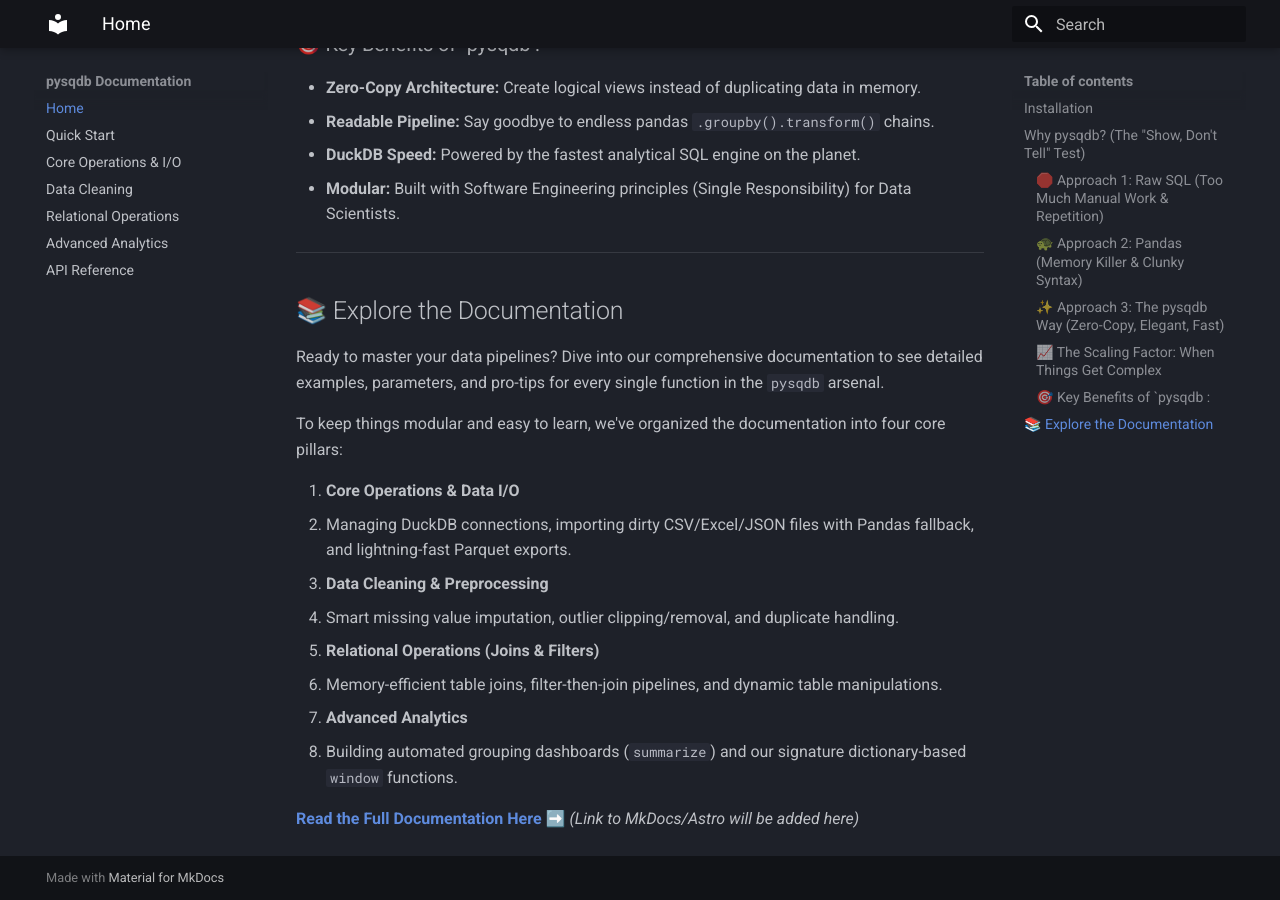
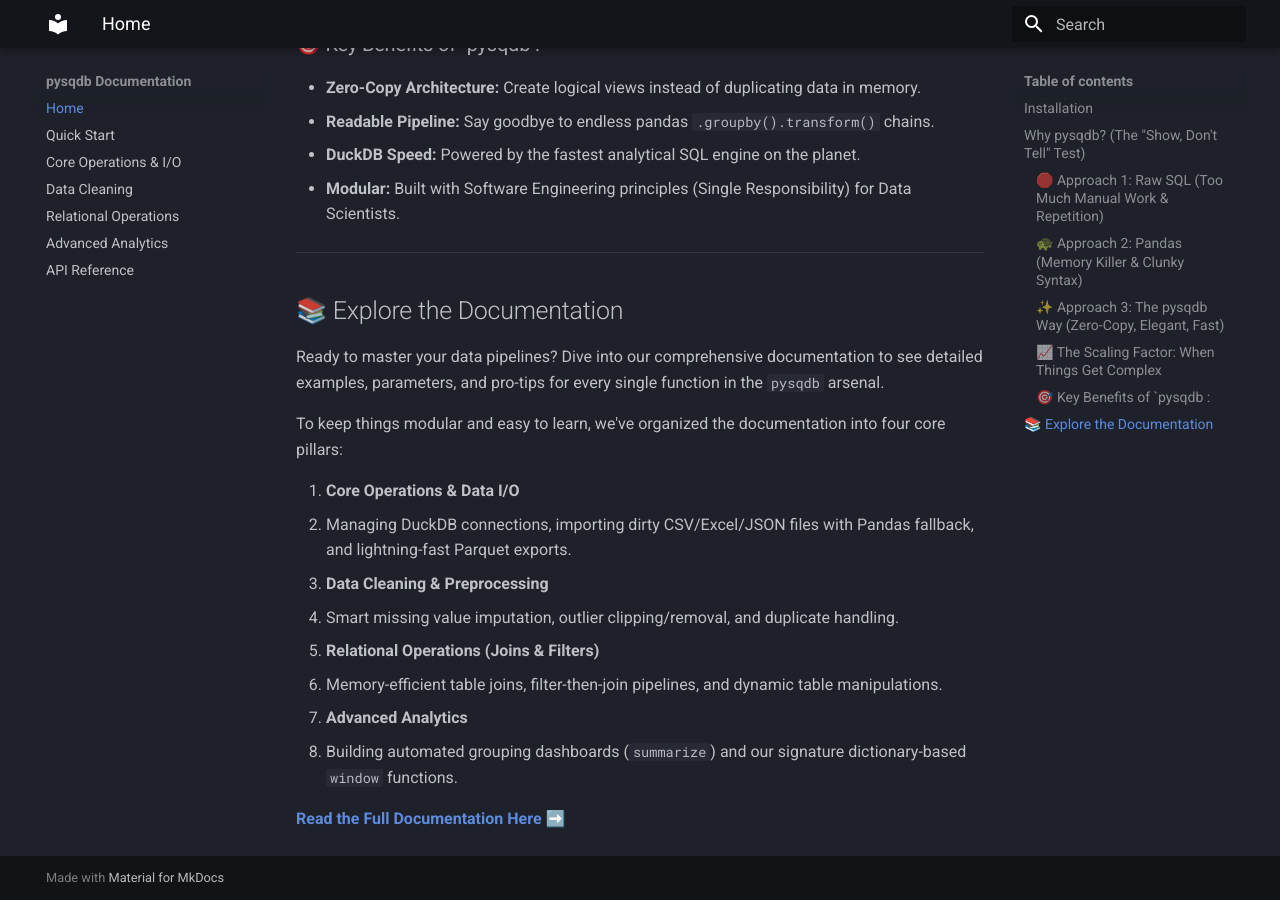
Before and after one commit to vasif-asadov1/pysqdb, an MkDocs documentation site: the page built from docs/index.md, in a window 1280 px wide and 900 px high, scrolled down 3206 px. Built offline with MkDocs 1.6.1 and Material for MkDocs 9.7.7, drawn with Linux system fonts in a browser that asks for light colours.

Commit message:
Documentation modified

```diff
--- a/docs/index.md
+++ b/docs/index.md
@@ -164,4 +164,4 @@
 
 
 
-**[Read the Full Documentation Here ➡️](https://www.google.com/search?q=%23)** *(Link to MkDocs/Astro will be added here)*
+**[Read the Full Documentation Here ➡️](https://vasif-asadov1.github.io/pysqdb/02_io_operations/)**
```
